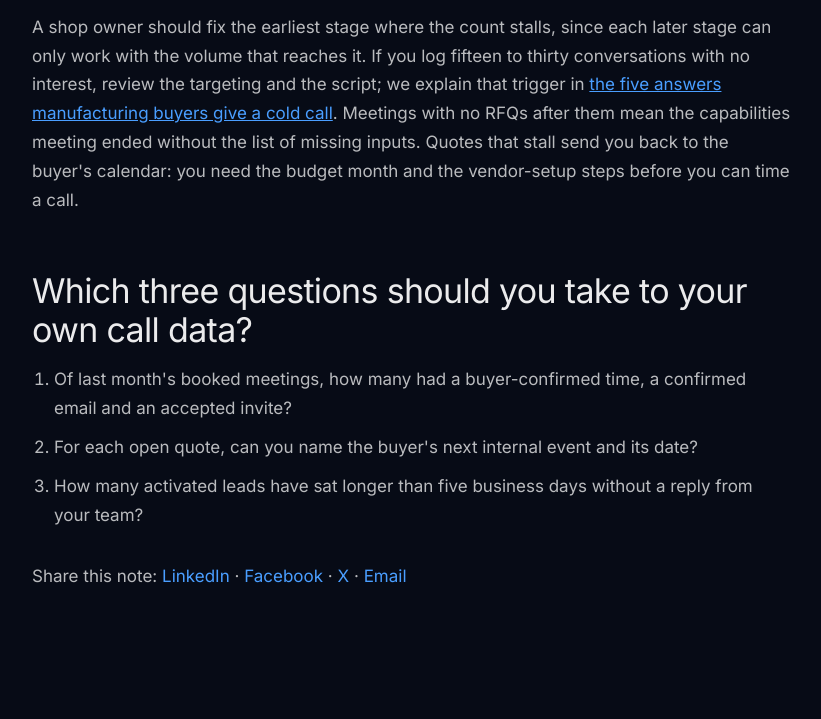
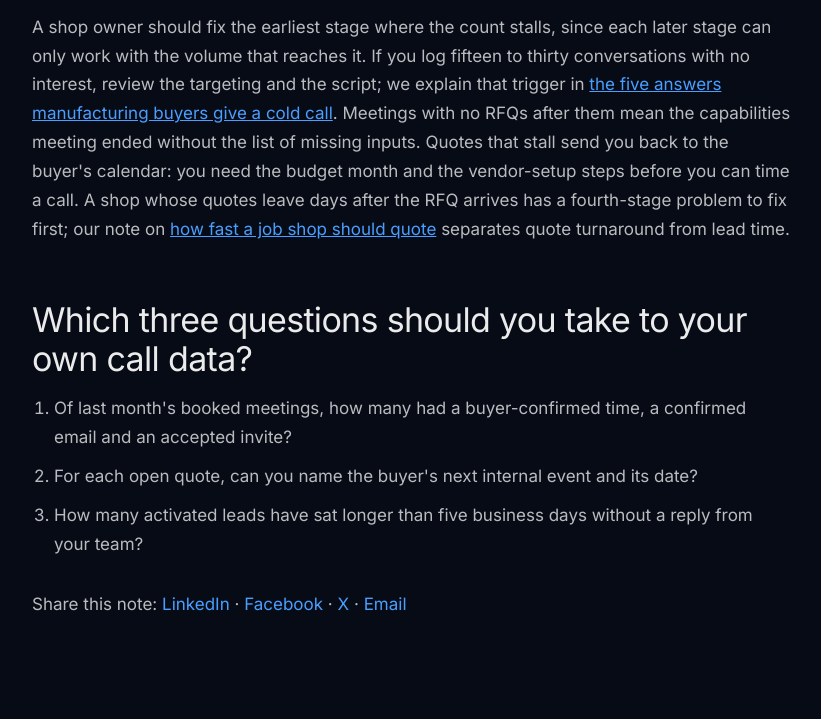
Before and after one commit to dylanbrhny/synapse, a plain HTML site: page blog/machine-shop-sales-funnel-rfq-to-po/index.html in a window 1280 px wide. Shown: the part 3930-4649 px from the top of the page, without its empty margins (56-877 px from the left). Drawn offline with Linux system fonts and the light colour scheme; a web font is replaced by a local one.

Commit message:
SEO audit fixes: 2026-11-19
Co-Authored-By: Claude <noreply@anthropic.com>

```diff
--- a/blog/machine-shop-sales-funnel-rfq-to-po/index.html
+++ b/blog/machine-shop-sales-funnel-rfq-to-po/index.html
@@ -379,7 +379,7 @@ u.q{text-decoration:underline;text-decoration-color:var(--accent);text-decoratio
     <p>Activated leads need the same discipline. Our outbound advisor works to a rule worth copying: if a client's team hasn't reached an activated lead within five business days, ask the client whether they're still working it, and if they aren't, hand the lead back to the caller to re-work. The advisor's team checks lead status at least Monday, Wednesday and Friday, a few minutes each morning. On a machine shop and fabrication calling program, the dashboard lists contract dates, incumbents and objection categories next to appointments set, so you build the follow-up calendar from what buyers said on the phone.</p>
 
     <h2>Which stage of the funnel should a shop owner fix first?</h2>
-    <p>A shop owner should fix the earliest stage where the count stalls, since each later stage can only work with the volume that reaches it. If you log fifteen to thirty conversations with no interest, review the targeting and the script; we explain that trigger in <a href="/blog/what-manufacturing-buyers-say-on-a-cold-call/">the five answers manufacturing buyers give a cold call</a>. Meetings with no RFQs after them mean the capabilities meeting ended without the list of missing inputs. Quotes that stall send you back to the buyer's calendar: you need the budget month and the vendor-setup steps before you can time a call.</p>
+    <p>A shop owner should fix the earliest stage where the count stalls, since each later stage can only work with the volume that reaches it. If you log fifteen to thirty conversations with no interest, review the targeting and the script; we explain that trigger in <a href="/blog/what-manufacturing-buyers-say-on-a-cold-call/">the five answers manufacturing buyers give a cold call</a>. Meetings with no RFQs after them mean the capabilities meeting ended without the list of missing inputs. Quotes that stall send you back to the buyer's calendar: you need the budget month and the vendor-setup steps before you can time a call. A shop whose quotes leave days after the RFQ arrives has a fourth-stage problem to fix first; our note on <a href="/blog/how-fast-should-a-job-shop-quote/">how fast a job shop should quote</a> separates quote turnaround from lead time.</p>
 
     <h2>Which three questions should you take to your own call data?</h2>
     <ol>
```
